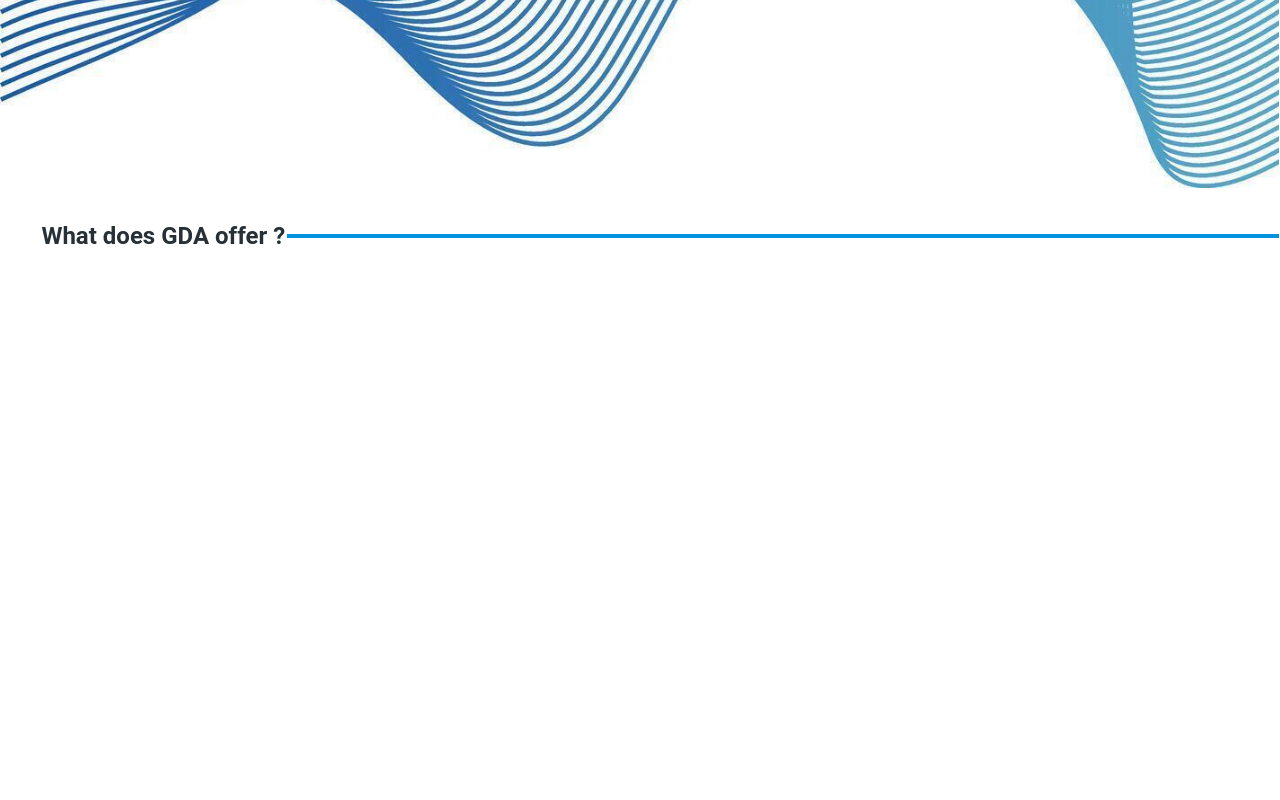
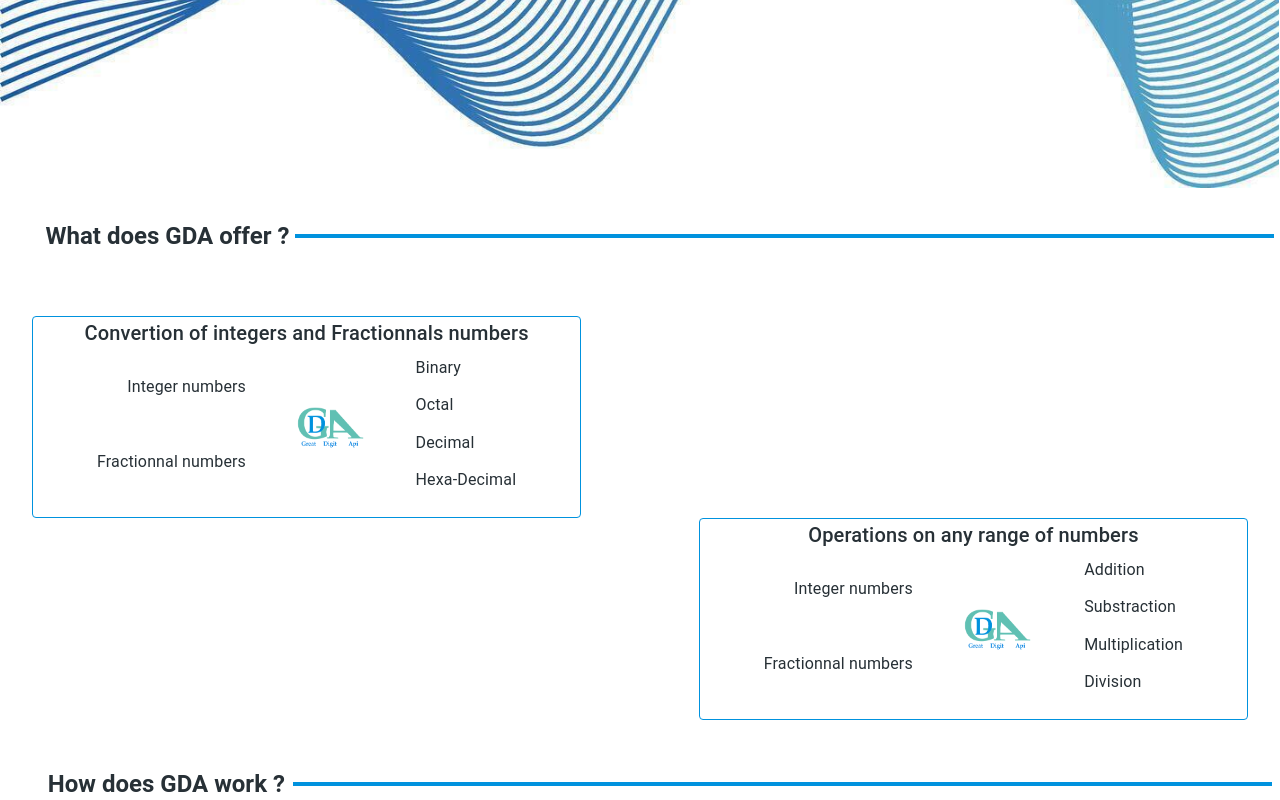
Before and after one commit to jo17-dev/gda, a React (Vite) app in the folder frontend/: page / in a window 1280 px wide. Shown: the part 689-1489 px from the top of the page. Before the commit the page ends 941 px from the top, so only its background shows below. Built offline with nearby package versions, Linux system fonts and the light colour scheme.

Commit message:
added how does gda work sections

```diff
--- a/frontend/src/App.tsx
+++ b/frontend/src/App.tsx
@@ -6,7 +6,7 @@ import { FaGithub } from "react-icons/fa6";
 import "./app.css";
 
 function App(props:any) {
-  const [theme, setTheme] = useState(props.theme)
+  const [theme, setTheme] = useState(props.theme);
   return (
     <>
     <Box bgcolor={theme.colors.background} textAlign="center">
@@ -32,9 +32,50 @@ function App(props:any) {
       <Box className="waves-container">
       </Box>
     </Box>
+    {/* Functionnalities section */}
     <Box textAlign="center" marginTop={4}>
       <Title content="What does GDA offer ?" hyphenSize={4} hyphenColor={theme.colors.body} />
+      <Box display="flex" flexDirection="column" paddingInline={4} justifyContent="space-around" marginTop={8}>
+        {/* Conversions section */}
+        <Box width="45%" height="200px" border={"1px solid "+theme.colors.body}  borderRadius="4px">
+          <Typography variant='h6' >Convertion of integers and Fractionnals numbers</Typography>
+          <Box display="flex" flexDirection="row" justifyContent="space-between" alignItems="center">
+            <Box width="fit-content" paddingLeft={8} height="150px" display="flex" textAlign="right" flexDirection="column" justifyContent="space-around">
+              <Typography>Integer numbers</Typography>
+              <Typography>Fractionnal numbers</Typography>
+            </Box>
+            <Logo width="80px" height="50px" />
+            <Box width="fit-content" paddingRight={8} height="150px" display="flex" textAlign="left" flexDirection="column" justifyContent="space-around">
+              <Typography>Binary</Typography>
+              <Typography>Octal</Typography>
+              <Typography>Decimal</Typography>
+              <Typography>Hexa-Decimal</Typography>
+            </Box>
+          </Box>
+        </Box>
+        {/* Operations section */}
+        <Box width="45%" height="200px" marginLeft="auto" border={"1px solid "+theme.colors.body} borderRadius="4px">
+          <Typography variant='h6' >Operations on any range of numbers</Typography>
+          <Box display="flex" flexDirection="row" justifyContent="space-between" alignItems="center">
+            <Box width="fit-content" paddingLeft={8} height="150px" display="flex" textAlign="right" flexDirection="column" justifyContent="space-around">
+              <Typography>Integer numbers</Typography>
+              <Typography>Fractionnal numbers</Typography>
+            </Box>
+            <Logo width="80px" height="50px" />
+            <Box width="fit-content" paddingRight={8} height="150px" display="flex" textAlign="left" flexDirection="column" justifyContent="space-around">
+              <Typography>Addition</Typography>
+              <Typography>Substraction</Typography>
+              <Typography>Multiplication</Typography>
+              <Typography>Division</Typography>
+            </Box>
+          </Box>
+        </Box>
+      </Box>
     </Box>
+
+    {/* how does GDA works  */}
+    <Title content="How does GDA work ?" colocontentColor="red" hyphenSize="4" hyphenColor={theme.colors.body} marginTop={6} />
+
     </>
   )
 }
--- a/frontend/src/app.css
+++ b/frontend/src/app.css
@@ -16,3 +16,7 @@
     background: rgba(255, 255, 255, 0.425);
     backdrop-filter: blur(10px);
 }
+
+.item{
+    border: 1px solid #0092de;
+}
--- a/frontend/src/components/Title.tsx
+++ b/frontend/src/components/Title.tsx
@@ -5,13 +5,14 @@ import { Typography, Box } from "@mui/material";
  * @param props.content
  * @param {string} props.hyphenSize
  * @param {string} props.hyphenColor
- * @returns Title
+ * @param {string || int} props.marginTop
+ * @returns {}
  */
 const Title = (props:any)=>{
     return(
-        <Box display="flex" flexDirection="row" alignItems="center" justifyContent="space-evenly" paddingLeft={5}>
+        <Box display="flex" flexDirection="row" alignItems="center" justifyContent="space-evenly" paddingLeft={5} marginTop={props.marginTop || "0"}>
             <Typography variant="h5" fontWeight="bolder" color={props.contentColor || undefined } > {props.content} </Typography>
-            <Typography height={props.hyphenSize+"px" || "4px"} width="80%" bgcolor={props.hyphenColor || "black"} ></Typography>
+            <Typography height={props.hyphenSize+"px" || "4px"} width="79%" bgcolor={props.hyphenColor || "black"} ></Typography>
         </Box>
     )
 }
```
